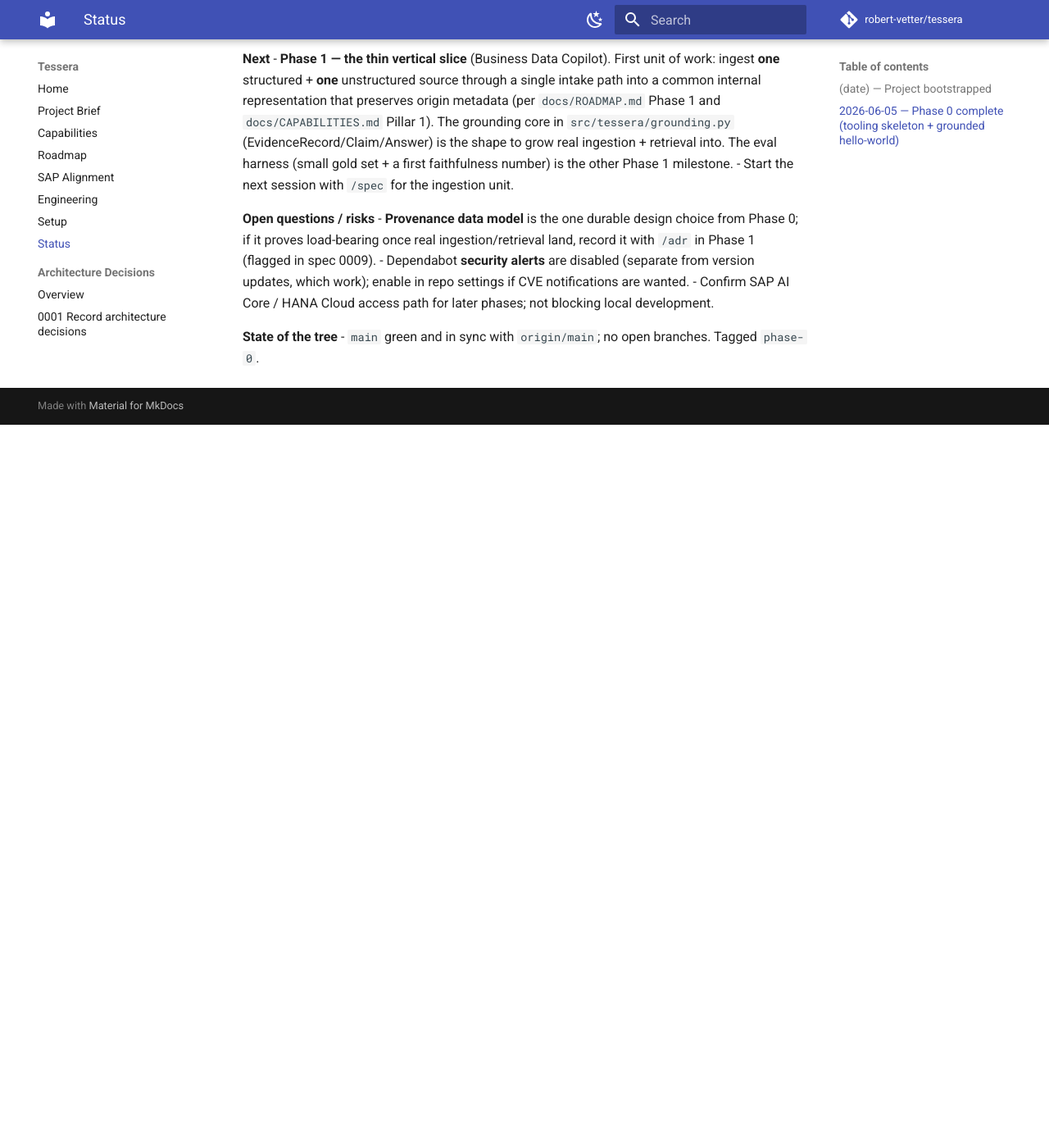
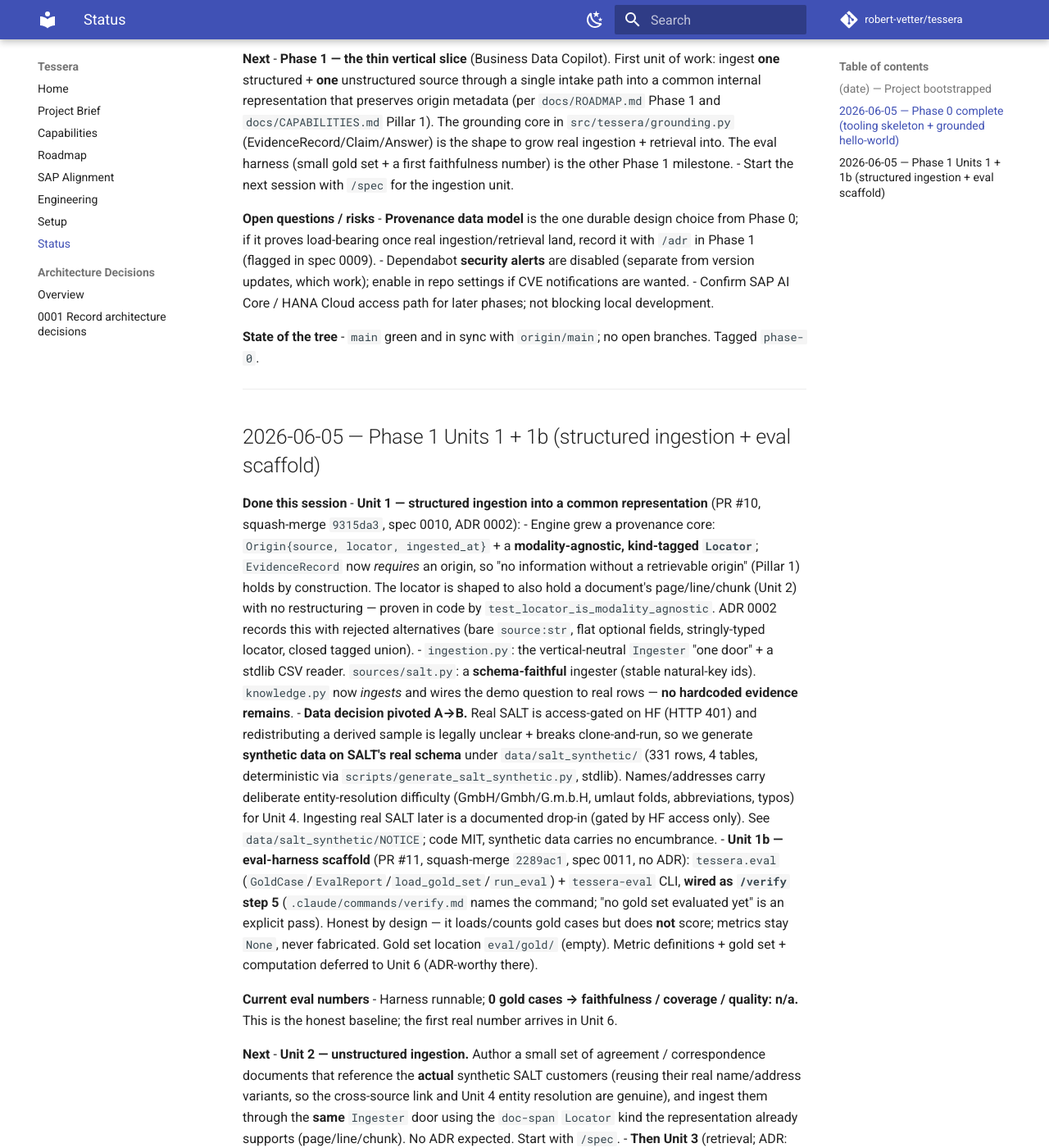
Before and after one commit to robert-vetter/tessera, an MkDocs documentation site: the page built from docs/STATUS.md, in a window 1280 px wide and 1400 px high, scrolled down 1279 px. Shown: the whole window at 82% size. Built offline with MkDocs 1.6.1 and Material for MkDocs 9.7.7, drawn with Linux system fonts in a browser that asks for light colours; comment, search, counter and statistics services are not loaded; before the commit the page ends 1797 px from its top, so only the background shows below that; some of the changed text lies outside the part shown.

Commit message:
docs: record Phase 1 Units 1 + 1b in STATUS, point at Unit 2 (#12)
Append a session entry: structured ingestion into the common origin-tagged
representation (PR #10, spec 0010, ADR 0002) and the eval-harness scaffold wired
into /verify (PR #11, spec 0011). Records the A→B data pivot (real SALT gated →
synthetic on SALT's schema), the honest eval baseline (0 gold cases, metrics
n/a), the /verify-vs-CI ruff divergence (task spawned), and Unit 2 as next.

Co-authored-by: Claude Opus 4.8 <noreply@anthropic.com>

```diff
--- a/docs/STATUS.md
+++ b/docs/STATUS.md
@@ -77,3 +77,71 @@ Living session journal. Append a new dated entry at the end of every work sessio
 
 **State of the tree**
 - `main` green and in sync with `origin/main`; no open branches. Tagged `phase-0`.
+
+---
+
+## 2026-06-05 — Phase 1 Units 1 + 1b (structured ingestion + eval scaffold)
+
+**Done this session**
+- **Unit 1 — structured ingestion into a common representation** (PR #10,
+  squash-merge `9315da3`, spec 0010, ADR 0002):
+  - Engine grew a provenance core: `Origin{source, locator, ingested_at}` + a
+    **modality-agnostic, kind-tagged `Locator`**; `EvidenceRecord` now *requires*
+    an origin, so "no information without a retrievable origin" (Pillar 1) holds
+    by construction. The locator is shaped to also hold a document's
+    page/line/chunk (Unit 2) with no restructuring — proven in code by
+    `test_locator_is_modality_agnostic`. ADR 0002 records this with rejected
+    alternatives (bare `source:str`, flat optional fields, stringly-typed locator,
+    closed tagged union).
+  - `ingestion.py`: the vertical-neutral `Ingester` "one door" + a stdlib CSV
+    reader. `sources/salt.py`: a **schema-faithful** ingester (stable natural-key
+    ids). `knowledge.py` now *ingests* and wires the demo question to real rows —
+    **no hardcoded evidence remains**.
+  - **Data decision pivoted A→B.** Real SALT is access-gated on HF (HTTP 401) and
+    redistributing a derived sample is legally unclear + breaks clone-and-run, so
+    we generate **synthetic data on SALT's real schema** under `data/salt_synthetic/`
+    (331 rows, 4 tables, deterministic via `scripts/generate_salt_synthetic.py`,
+    stdlib). Names/addresses carry deliberate entity-resolution difficulty
+    (GmbH/Gmbh/G.m.b.H, umlaut folds, abbreviations, typos) for Unit 4. Ingesting
+    real SALT later is a documented drop-in (gated by HF access only). See
+    `data/salt_synthetic/NOTICE`; code MIT, synthetic data carries no encumbrance.
+- **Unit 1b — eval-harness scaffold** (PR #11, squash-merge `2289ac1`, spec 0011,
+  no ADR): `tessera.eval` (`GoldCase`/`EvalReport`/`load_gold_set`/`run_eval`) +
+  `tessera-eval` CLI, **wired as `/verify` step 5** (`.claude/commands/verify.md`
+  names the command; "no gold set evaluated yet" is an explicit pass). Honest by
+  design — it loads/counts gold cases but does **not** score; metrics stay `None`,
+  never fabricated. Gold set location `eval/gold/` (empty). Metric definitions +
+  gold set + computation deferred to Unit 6 (ADR-worthy there).
+
+**Current eval numbers**
+- Harness runnable; **0 gold cases → faithfulness / coverage / quality: n/a.**
+  This is the honest baseline; the first real number arrives in Unit 6.
+
+**Next**
+- **Unit 2 — unstructured ingestion.** Author a small set of agreement /
+  correspondence documents that reference the **actual** synthetic SALT customers
+  (reusing their real name/address variants, so the cross-source link and Unit 4
+  entity resolution are genuine), and ingest them through the **same** `Ingester`
+  door using the `doc-span` `Locator` kind the representation already supports
+  (page/line/chunk). No ADR expected. Start with `/spec`.
+- **Then Unit 3** (retrieval; ADR: lexical-first, embeddings deferred) →
+  **pause before Unit 4 `/plan`** for the maintainer to review the graph-store +
+  entity-resolution data model together → Unit 4 (graph + ER; ADR) → Unit 5
+  (cross-source answer composition) → Unit 6 (gold set + faithfulness metric; ADR).
+
+**Open questions / risks**
+- **Process gap (flagged, task spawned):** `/verify` verified format/lint via the
+  **pre-commit** ruff hook, but CI runs `uv run ruff format --check .` /
+  `uv run ruff check .` (uv.lock ruff CLI) — they diverged and CI went red after a
+  "green" local verify. Fixed forward this session; a separate task will align
+  `/verify` to run CI's exact ruff commands. Until then, run the CI-equivalent
+  commands in `/verify`, not only pre-commit.
+- The provenance representation (ADR 0002) is now load-bearing; watch that Unit 2
+  documents truly fit the `doc-span` locator without reshaping it (the forward-
+  compat test guards this).
+- Confirm SAP AI Core / HANA Cloud access path for later phases; not blocking.
+
+**State of the tree**
+- `main` green and in sync with `origin/main`; no open branches (stale remote-
+  tracking refs pruned). Units 1 + 1b merged. Not yet tagged (phase tag is for
+  end of Phase 1).
```
